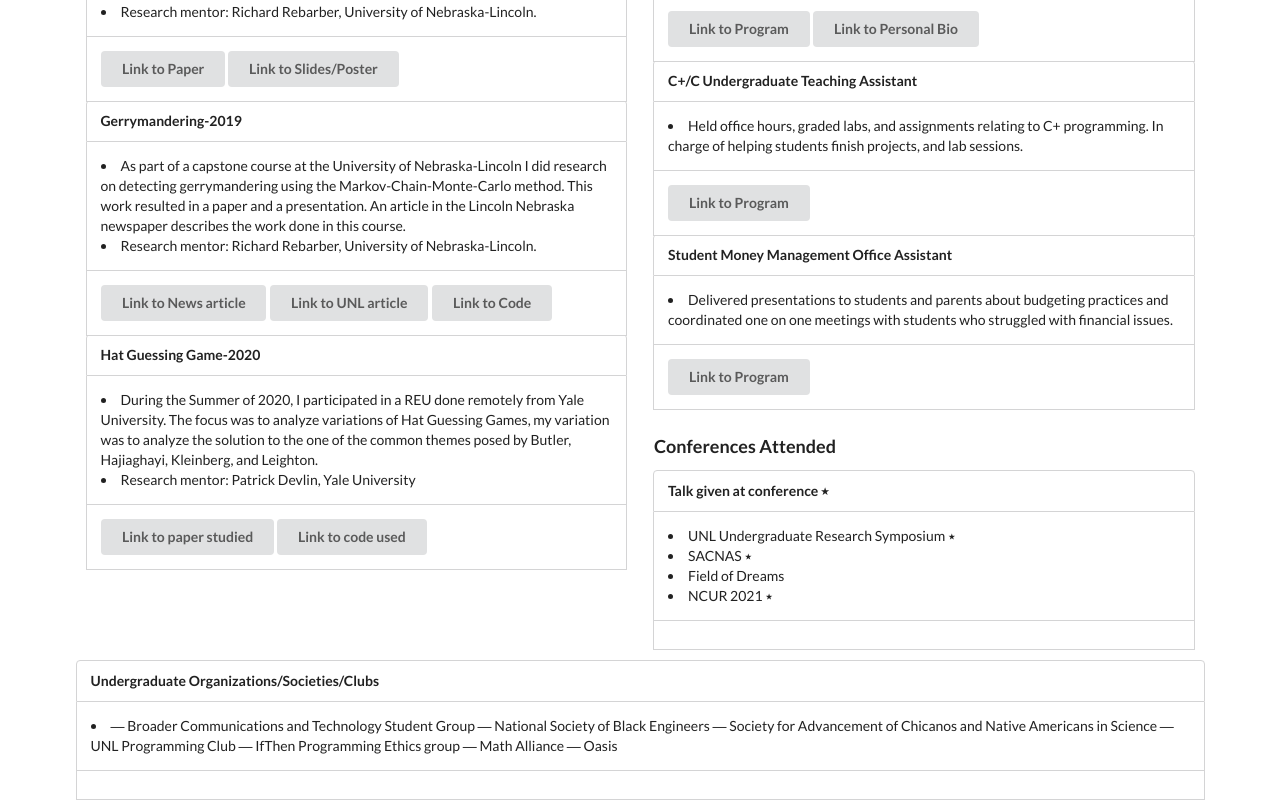
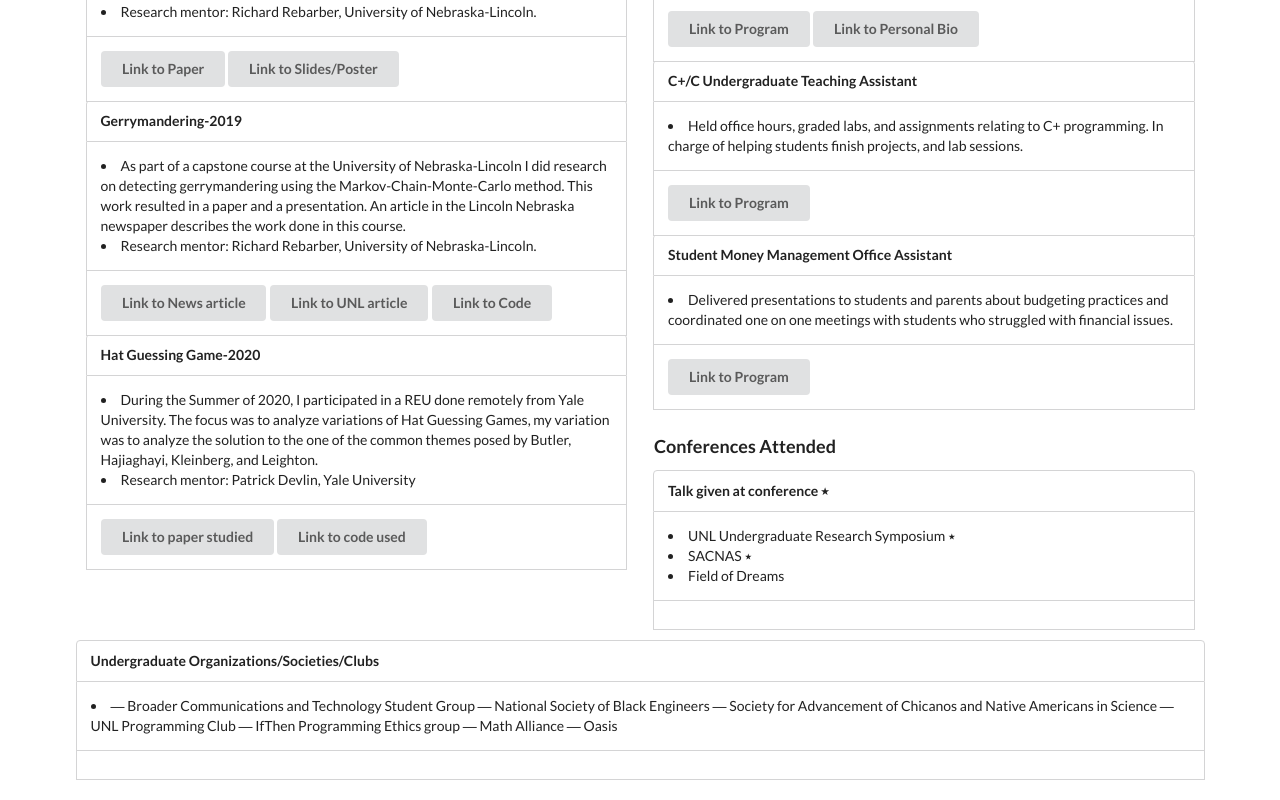
Before and after one commit to geighz/academic-website, a React (Create React App) app: page / in a window 1280 px wide. Shown: the part 645-1445 px from the top of the page. Built offline with nearby package versions, Linux system fonts and the light colour scheme; what aws-amplify would draw is missing.

Commit message:
No more NCUR.

```diff
--- a/src/text.js
+++ b/src/text.js
@@ -93,8 +93,7 @@ export const conferences = [
     title: 'Talk given at conference\n\u066D',
     message: [' UNL Undergraduate Research Symposium \n\u066D',
      'SACNAS \n\u066D',
-     'Field of Dreams',
-     'NCUR 2021 \n\u066D'],
+     'Field of Dreams'],
     links: [
       {desc:'', link:'', type:''},
     ],
```
